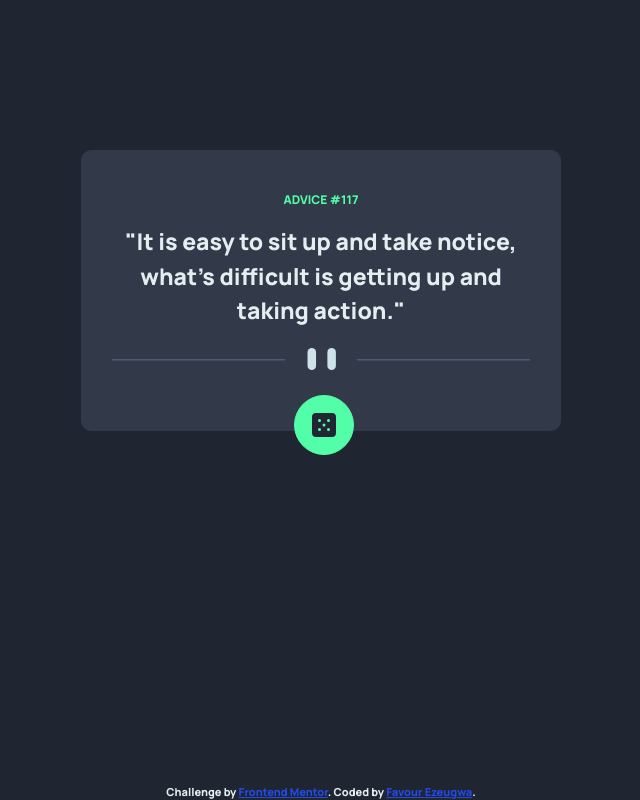
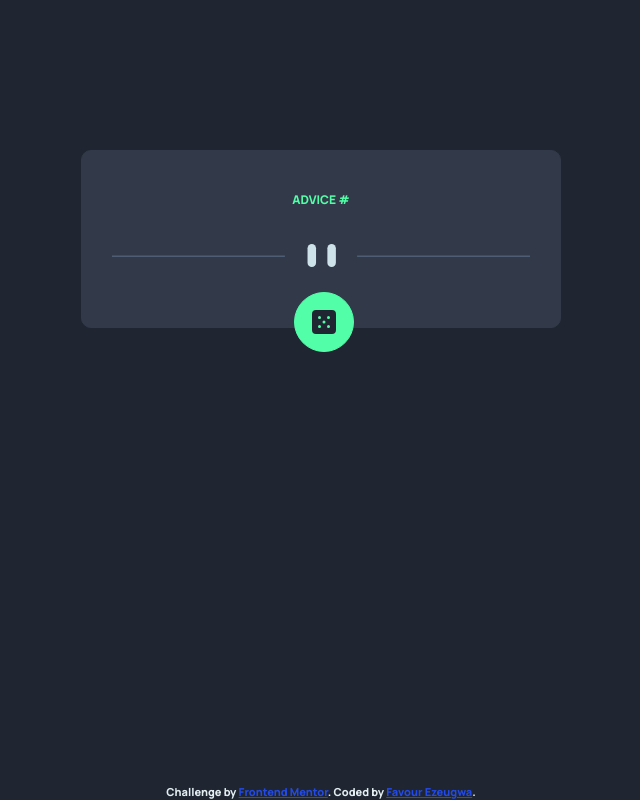
Before and after one commit to Favourezeugwa/Advice-generator-app, a website: page index.html in a window 1280 px wide. Shown: the whole page, without its empty margins (319-959 px from the left). Drawn offline with Linux system fonts and the light colour scheme.

Commit message:
Modify index.html file

```diff
--- a/index.html
+++ b/index.html
@@ -15,11 +15,8 @@
   </head>
   <body>
     <main class="container">
-      <h4 class="advice-no">ADVICE #<span>117</span></h4>
-      <p class="advice">
-        "It is easy to sit up and take notice, what's difficult is getting up
-        and taking action."
-      </p>
+      <h4 class="advice-no">ADVICE #<span></span></h4>
+      <p class="advice"></p>
       <img
         src="images/pattern-divider-mobile.svg"
         alt="pattern divider"
```
